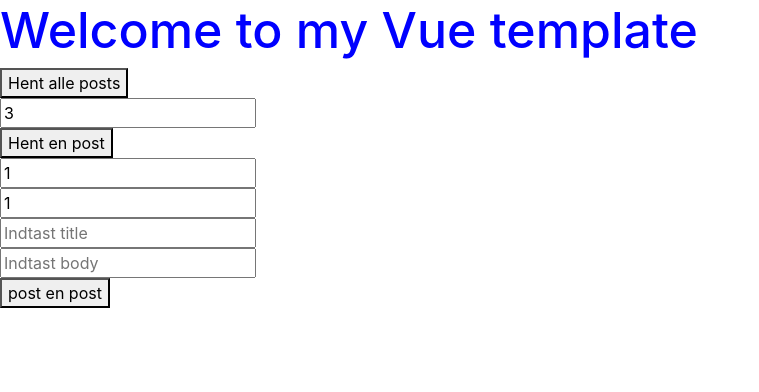
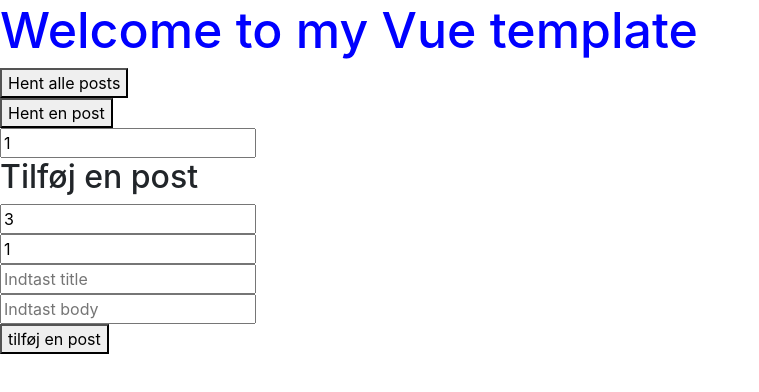
Before and after one commit to Zealand26E/demoAxiosGet, a plain HTML site: page index.html in a window 1280 px wide. Shown: the whole page, without its empty margins (0-759 px from the left). Drawn offline with nearby package versions, Linux system fonts and the light colour scheme.

Commit message:
rette fejl i inoputfelt og ændret htm for bedre overblik

```diff
--- a/index.html
+++ b/index.html
@@ -18,16 +18,16 @@
 
       <button v-on:click="getAllPosts" >Hent alle posts</button>
       <br />
-            <input v-model="postId" type="text" placeholder="Indtast post id" />
+
+    <button v-on:click="getOnePost" >Hent en post</button>
+    <br>
+
+      <input v-model="userId" type="text" placeholder="Indtast user id" />
       <br>
 
+      <h2>Tilføj en post</h2>
 
-    <button v-on:click="getOnePost" >Hent en post</button>
-
-<br>
-
-
-      <input v-model="userId" type="text" placeholder="Indtast user id" />
+      <input v-model="postId" type="text" placeholder="Indtast post id" />
       <br>
       <input v-model="id" type="text" placeholder="Indtast id" />
       <br>
@@ -35,7 +35,7 @@
       <br>
       <input v-model="body" type="text" placeholder="Indtast body" />
       <br>
-    <button v-on:click="addPost" >post en post</button>
+    <button v-on:click="addPost" >tilføj en post</button>
 
       <ul>
         <li v-for="post in postslist" :key="post.id">
--- a/js/main.js
+++ b/js/main.js
@@ -41,7 +41,11 @@
                     this.postslist = []
                     console.log("post id er " + this.postId)
                     console.log("statuskode " + response.status)
-                    console.log("response data" + response.data)
+                    console.log("response data userid:" + response.data.userId)
+                    console.log("response data id:" + response.data.id)
+                    console.log("response data title:" + response.data.title)
+                    console.log("response data body:" + response.data.body)
+
                     this.postslist.push(response.data)
                     console.log("indehold af postslists " + this.postslist)
                     // Opdater postlisten med den nye post
```
